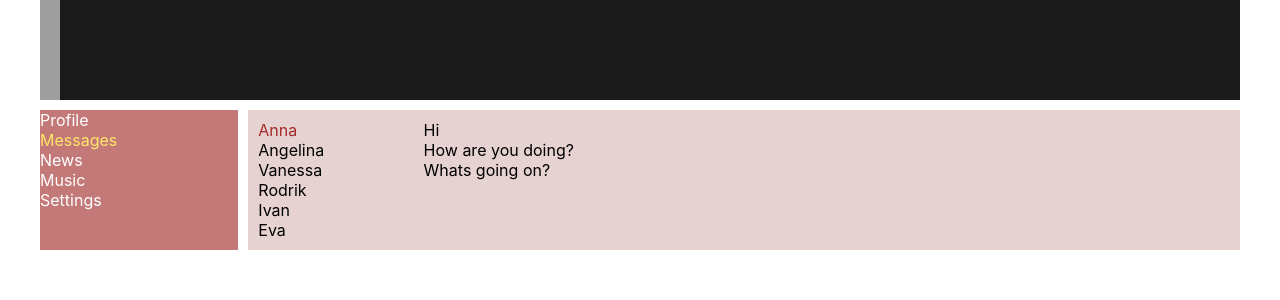
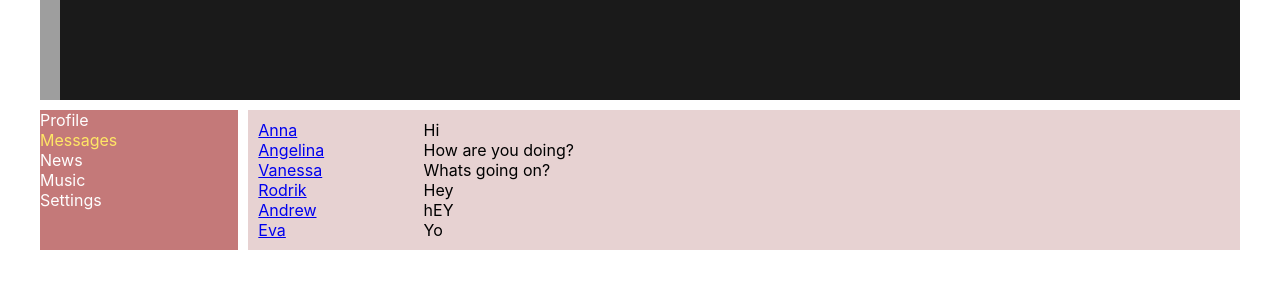
Before and after one commit to AnnaMintel/Social_Network, a React (Create React App) app: page /dialogs in a window 1280 px wide. Shown: the top 300 px of the page. Built offline with nearby package versions, Linux system fonts and the light colour scheme; grey boxes are pictures that could not be loaded.

Commit message:
refactor: added props to dialog page

```diff
--- a/src/App.css
+++ b/src/App.css
@@ -16,5 +16,4 @@
 .app-wrapper-content{
     grid-area: c;
     background-color: rgb(231, 210, 210);
-
 }
--- a/src/components/Dialogs/Dialogs.tsx
+++ b/src/components/Dialogs/Dialogs.tsx
@@ -1,34 +1,52 @@
 import React from "react";
+import { NavLink } from "react-router-dom";
 import s from "./Dialogs.module.css";
 
+type DialogItemType ={
+    id: string
+    name: string
+}
+
+const DialogItem = (props: DialogItemType) => {
+    return (
+        <div className={`${s.dialog} ${s.active}`}>
+            <NavLink to={"/dialogs/" + props.id}>
+                {props.name}
+            </NavLink>
+        </div>
+    )
+}
+
+type MessageType ={
+    message: string
+}
+
+const Message = (props:MessageType ) =>{
+    return (
+        <div className={s.dialog}>{props.message}</div>
+    )
+}
+
 export const Dialogs = (props: any) => {
-    return(
+    return (
         <div className={s.dialogs}>
             <div className={s.dialogsItems}>
-                <div className={`${s.dialog} ${s.active}`}>
-                   Anna
-                </div>
-                <div className={s.dialog}>
-                   Angelina
-                </div>
-                <div className={s.dialog}>
-                   Vanessa
-                </div>
-                <div className={s.dialog}>
-                   Rodrik
-                </div>
-                <div className={s.dialog}>
-                   Ivan
-                </div>
-                <div className={s.dialog}>
-                   Eva
-                </div>
+                <DialogItem  name="Anna" id="1"/>
+                <DialogItem  name="Angelina" id="2"/>
+                <DialogItem  name="Vanessa" id="3"/>
+                <DialogItem  name="Rodrik" id="4"/>
+                <DialogItem  name="Andrew" id="5"/>
+                <DialogItem  name="Eva" id="6"/>
+
             </div>
 
             <div className={s.messages}>
-                <div className={s.dialog}>Hi</div>
-                <div className={s.dialog}>How are you doing?</div>
-                <div className={s.dialog}>Whats going on?</div>
+                <Message message="Hi"/>
+                <Message message="How are you doing?"/>
+                <Message message="Whats going on?"/>
+                <Message message="Hey"/>
+                <Message message="hEY"/>
+                <Message message="Yo"/>
             </div>
         </div>
     )
--- a/src/components/Profile/MyPosts/MyPosts.module.css
+++ b/src/components/Profile/MyPosts/MyPosts.module.css
@@ -1,3 +1,7 @@
+.postsBlock {
+  padding: 10px;
+}
+
 .posts {
-
+    margin-top: 10px;
 }
--- a/src/components/Profile/MyPosts/MyPosts.tsx
+++ b/src/components/Profile/MyPosts/MyPosts.tsx
@@ -4,17 +4,21 @@ import { Post } from "./Post/Post";
 
 export const MyPosts = () => {
   return (
-    <div>
+    <div className={s.postsBlock}>
+      <h3>My posts</h3>
       <div>
-  return (
-        <div>new posts</div>
-        <textarea></textarea>
-        <button>Add post</button>
+        <div>
+          <textarea></textarea>
+        </div>
+
+        <div>
+          <button>Add post</button>
+        </div>
       </div>
 
       <div className={s.posts}>
-        <Post name="Masha P" message="HI, how are you BRO?" likeCounter="20"/>
-        <Post name="Hanna " message="The weather was really bad"  likeCounter="30"/>
+        <Post name="Masha P" message="HI, how are you BRO?" likeCounter="20" />
+        <Post name="Hanna " message="The weather was really bad" likeCounter="30" />
         <Post name="Vlad E" message="I can't find my glasses" likeCounter="50" />
       </div>
     </div>
--- a/src/components/Profile/Profile.tsx
+++ b/src/components/Profile/Profile.tsx
@@ -1,22 +1,12 @@
 import React from "react";
 import { MyPosts } from "./MyPosts/MyPosts";
 import s from "./Profile.module.css";
+import { ProfileInfo } from "./ProfileInfo/ProfileInfo";
 
 export const Profile = () => {
   return (
     <div>
-      <img
-        src="https://media-exp1.licdn.com/dms/image/C4D1BAQGDmALg_8s-Yg/company-background_10000/0/1519799119530?e=2159024400&v=beta&t=4WV9YKR9L3PAEnppWmPPMk5xVnETtWvhZN8NexEzPwM"
-        alt=""
-      />
-      <div>
-        <img
-          src="https://miro.medium.com/max/1200/1*mk1-6aYaf_Bes1E3Imhc0A.jpeg"
-          alt=""
-        />
-      </div>
-      <div>ava + discription</div>
-
+      <ProfileInfo />
       <MyPosts />
     </div>
   );
--- /dev/null
+++ b/src/components/Profile/ProfileInfo/ProfileInfo.module.css
@@ -0,0 +1,3 @@
+.discriptionBlock {
+  padding: 10px;
+}
--- /dev/null
+++ b/src/components/Profile/ProfileInfo/ProfileInfo.tsx
@@ -0,0 +1,19 @@
+import React from "react";
+import s from "./ProfileInfo.module.css";
+
+export const ProfileInfo = () => {
+  return (
+    <div>
+      <div>
+        <img
+          src="https://media-exp1.licdn.com/dms/image/C4D1BAQGDmALg_8s-Yg/company-background_10000/0/1519799119530?e=2159024400&v=beta&t=4WV9YKR9L3PAEnppWmPPMk5xVnETtWvhZN8NexEzPwM"
+          alt="" />
+      </div>
+
+      <div className={s.discriptionBlock}>
+        ava + discription
+      </div>
+
+    </div >
+  );
+};
```
